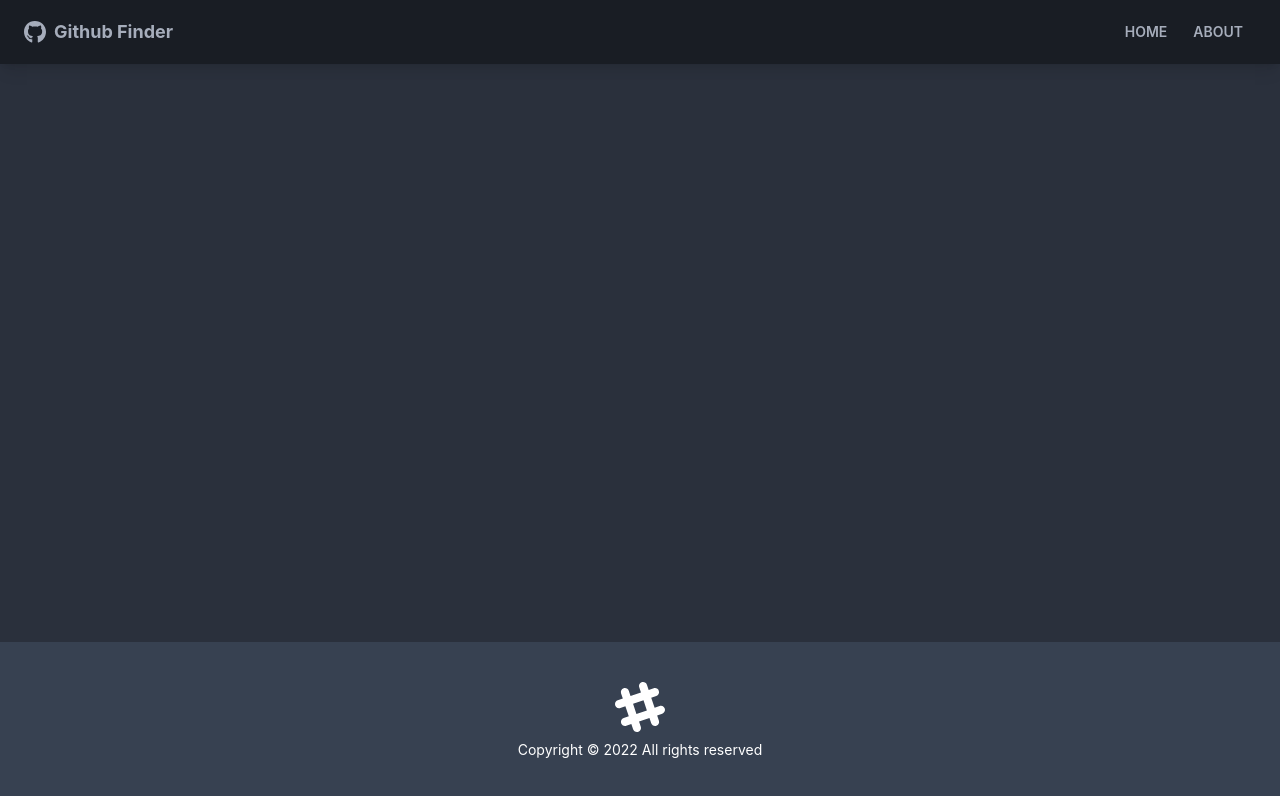
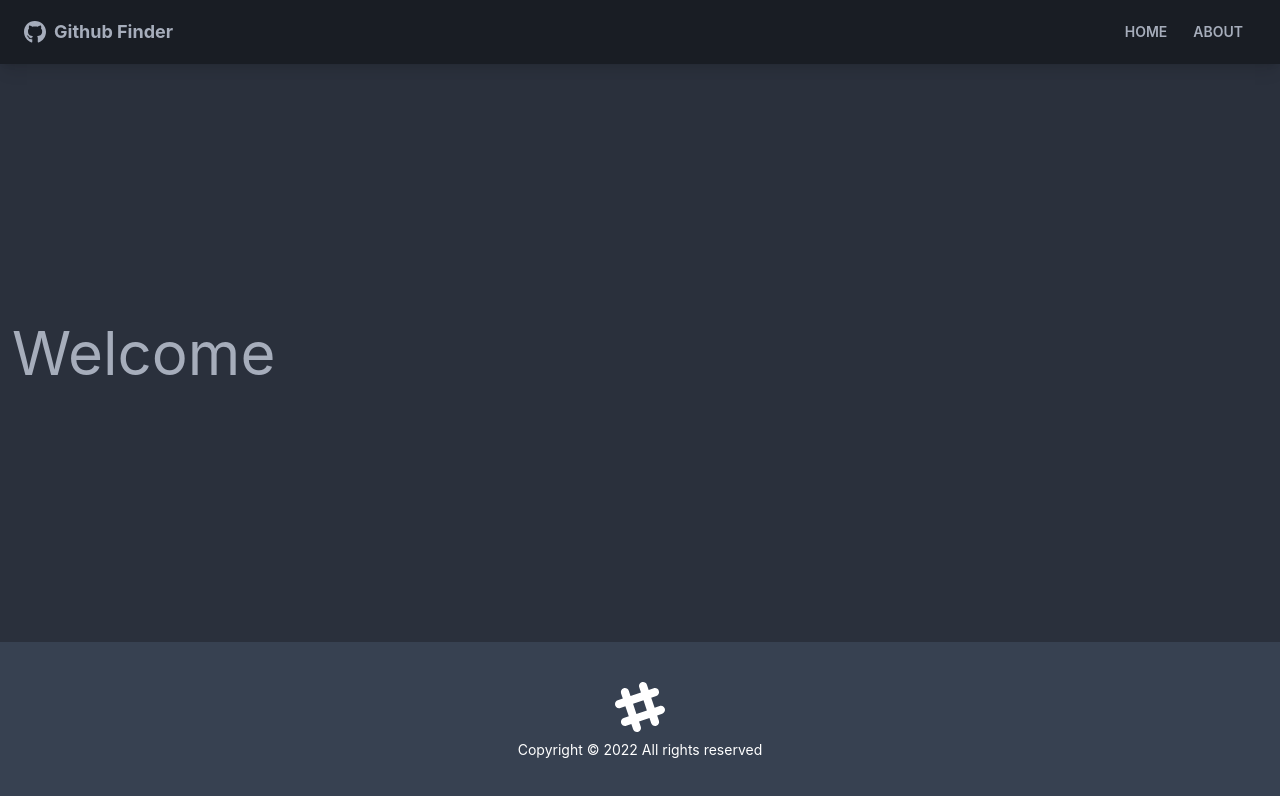
Before and after one commit to is3388/github-user-search-app, a JavaScript app: page / in a window 1280 px wide. Shown: the top 796 px of the page. Built offline with nearby package versions, Linux system fonts and the light colour scheme; the HTML template or start-up script is replaced by a standard one.

Commit message:
Added text to Home component and added env var on .env

```diff
--- a/src/pages/Home.js
+++ b/src/pages/Home.js
@@ -1,7 +1,7 @@
 function Home () {
     return (
         <div>
-            <h1 className='text-6xl'></h1>
+            <h1 className='text-6xl'>Welcome</h1>
         </div>
     )
 }
```
Also changed, not shown: 1 other file (tests, documents, lock files or other folders).
